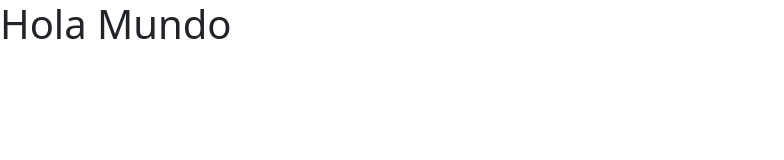
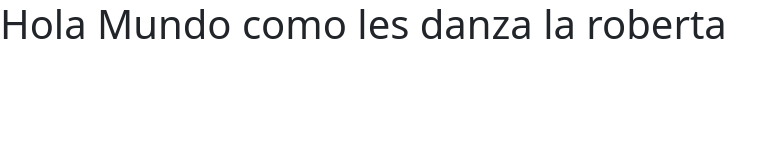
Before and after one commit to KPBaldur/PetShop, a plain HTML site: page Proyecto PetShop/Index.html in a window 1280 px wide. Shown: the whole page, without its empty margins (0-784 px from the left). Drawn offline with nearby package versions, Linux system fonts and the light colour scheme.

```diff
--- a/Proyecto PetShop/Index.html
+++ b/Proyecto PetShop/Index.html
@@ -9,6 +9,6 @@
     <title>Proyecto PetShop</title>
 </head>
 <body>
-    <h1>Hola Mundo</h1>
+    <h1>Hola Mundo como les danza la roberta</h1>
 </body>
 </html>
```
